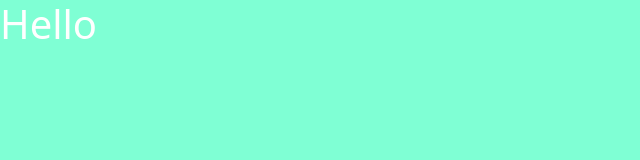
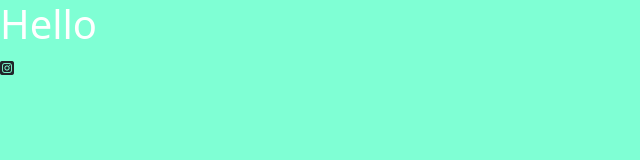
Before and after one commit to mariiiiin913/Portfolio-Project-New, a plain HTML site: page index.html in a window 1280 px wide. Shown: the full height of the page, 0-640 px from the left. Drawn offline with nearby package versions, Linux system fonts and the light colour scheme.

Commit message:
Added instagram icon

```diff
--- a/index.html
+++ b/index.html
@@ -12,5 +12,6 @@
 </head>
 <body>
     <h1>Hello</h1>
+    <i class="fab fa-instagram-square"></i>
 </body>
 </html>
```
